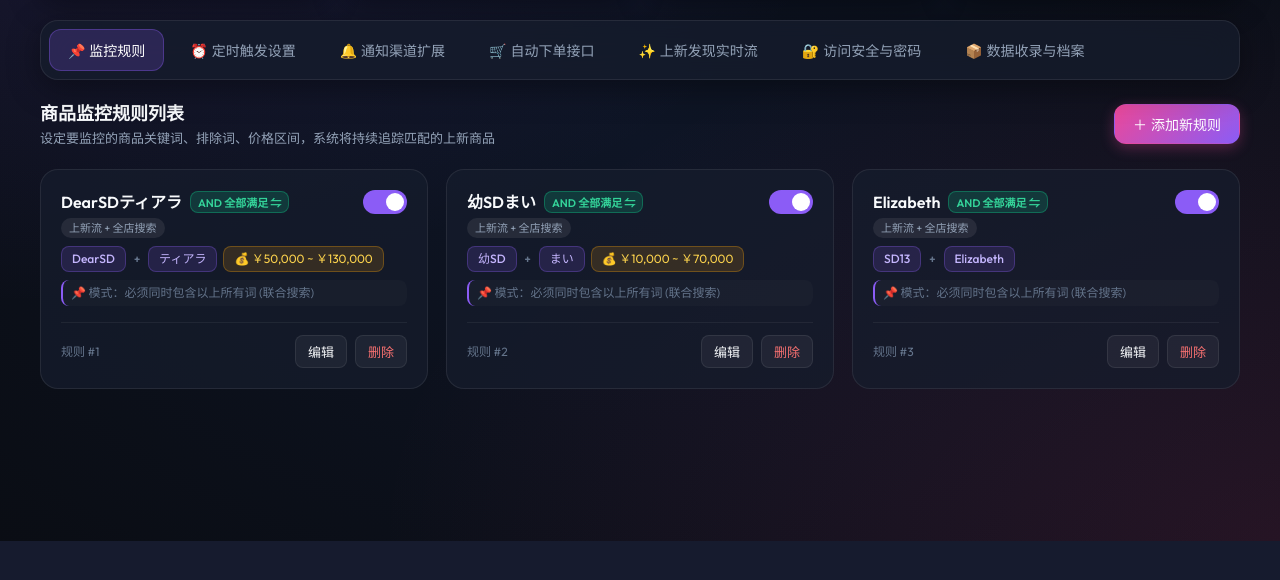
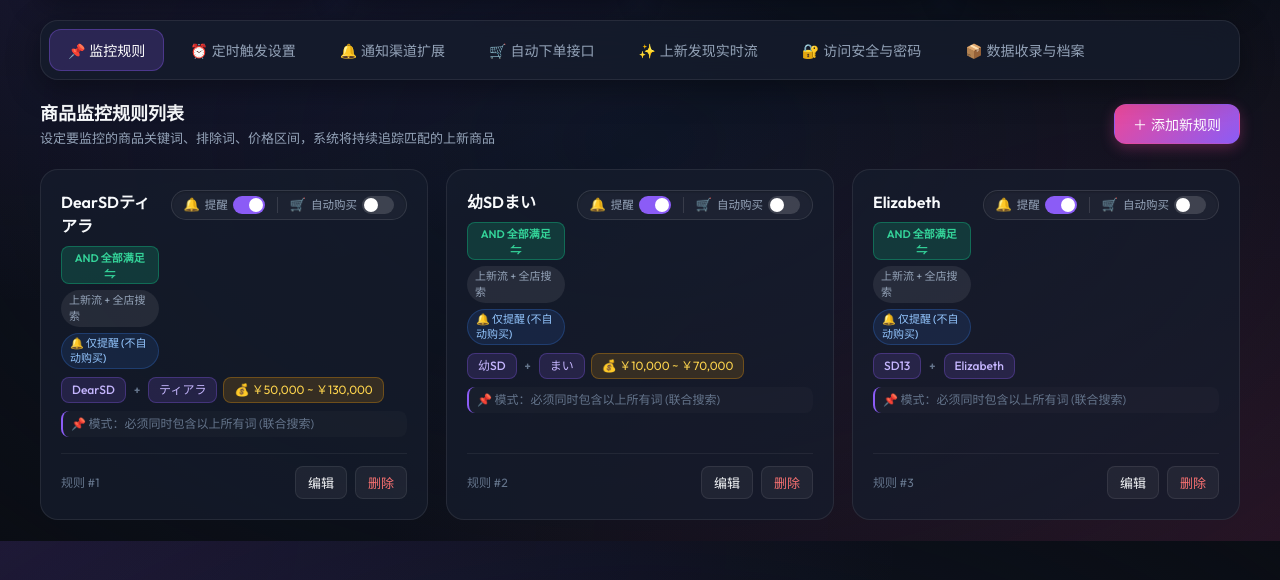
Before and after one commit to Yangyuchen11/dollyteria-watcher, a Flask app: page / in a window 1280 px wide. Shown: the part 259-839 px from the top of the page. Before the commit the page ends 800 px from the top, so only its background shows below. Run offline with Flask 3, Linux system fonts and the light colour scheme; data that the repository does not hold is empty.

Commit message:
feat: implement core monitor engine, web UI assets, and auto-order configuration support

```diff
--- a/config.example.json
+++ b/config.example.json
@@ -11,6 +11,7 @@
       "max_price": 0,
       "search_mode": "both",
       "match_mode": "all",
+      "auto_order": false,
       "enabled": true
     }
   ],
--- a/web/static/app.js
+++ b/web/static/app.js
@@ -500,6 +500,27 @@ function renderWatches() {
             ? '📌 模式：必须同时包含以上所有词 (联合搜索)'
             : '📌 模式：包含以上任意一个词即可';
 
+        const autoOrderEnabled = Boolean(rule.auto_order);
+        const globalAoEnabled = Boolean(currentConfig.auto_order?.enabled);
+        const isDryRun = currentConfig.auto_order?.dry_run !== false;
+
+        let statusBadgeHtml = '';
+        if (!rule.enabled) {
+            statusBadgeHtml = '<span class="rule-status-badge status-paused" title="规则已停用，不参与检测与提醒">⏸️ 已暂停监控</span>';
+        } else if (autoOrderEnabled) {
+            if (globalAoEnabled) {
+                if (isDryRun) {
+                    statusBadgeHtml = '<span class="rule-status-badge status-dry-run" title="已加入自动购买名单，当前全局处于安全仿真模式 (直达确认页拦截)">🛡️ 自动购买适用 (仿真测试)</span>';
+                } else {
+                    statusBadgeHtml = '<span class="rule-status-badge status-live-buy" title="已加入自动购买名单，命中时将自动以真实订单下单！">🚨 自动抢购适用 (真实下单)</span>';
+                }
+            } else {
+                statusBadgeHtml = '<span class="rule-status-badge status-standby" title="已开启自动购买，但自动下单全局总开关未开启，当前仅发送提醒">🛒 自动购买就绪 (全局未开)</span>';
+            }
+        } else {
+            statusBadgeHtml = '<span class="rule-status-badge status-notify-only" title="仅消息提醒模式，绝不自动下单">🔔 仅提醒 (不自动购买)</span>';
+        }
+
         card.innerHTML = `
             <div>
                 <div class="watch-card-top">
@@ -508,12 +529,30 @@ function renderWatches() {
                             <div class="watch-name">${escapeHtml(rule.name)}</div>
                             ${matchBadge}
                         </div>
-                        <span class="watch-mode-tag">${modeMap[rule.search_mode] || '综合检索'}</span>
+                        <div style="display:flex;align-items:center;gap:6px;flex-wrap:wrap;margin-top:2px;">
+                            <span class="watch-mode-tag">${modeMap[rule.search_mode] || '综合检索'}</span>
+                            ${statusBadgeHtml}
+                        </div>
                     </div>
-                    <label class="switch">
-                        <input type="checkbox" class="watch-toggle" data-idx="${idx}" ${rule.enabled ? 'checked' : ''}>
-                        <span class="slider"></span>
-                    </label>
+                    <div class="watch-switch-cluster">
+                        <div class="watch-switch-item" title="监控与提醒总开关：开启后持续检测新上架并发送通知">
+                            <span class="switch-icon">🔔</span>
+                            <span class="switch-text">提醒</span>
+                            <label class="switch switch-sm">
+                                <input type="checkbox" class="watch-toggle" data-idx="${idx}" ${rule.enabled ? 'checked' : ''}>
+                                <span class="slider"></span>
+                            </label>
+                        </div>
+                        <div class="switch-divider"></div>
+                        <div class="watch-switch-item ${autoOrderEnabled ? 'auto-active' : ''} ${!rule.enabled ? 'disabled' : ''}" title="专属自动购买开关：开启时此商品纳入自动购买名单；关闭时无论全局设置如何仅发送提醒">
+                            <span class="switch-icon">🛒</span>
+                            <span class="switch-text">自动购买</span>
+                            <label class="switch switch-sm">
+                                <input type="checkbox" class="watch-auto-buy-toggle" data-idx="${idx}" ${autoOrderEnabled ? 'checked' : ''} ${!rule.enabled ? 'disabled' : ''}>
+                                <span class="slider slider-emerald"></span>
+                            </label>
+                        </div>
+                    </div>
                 </div>
                 <div class="watch-tag-list">
                     ${kws}
@@ -557,6 +596,23 @@ function renderWatches() {
         });
     });
 
+    elements.watchesContainer.querySelectorAll('.watch-auto-buy-toggle').forEach(chk => {
+        chk.addEventListener('change', (e) => {
+            const idx = parseInt(e.target.dataset.idx);
+            const isChecked = e.target.checked;
+            currentConfig.watches[idx].auto_order = isChecked;
+            saveConfig(true);
+            renderWatches();
+            const ruleName = currentConfig.watches[idx].name;
+            if (isChecked) {
+                const globalOn = currentConfig.auto_order?.enabled;
+                showToast(`已将 [${ruleName}] 加入自动购买名单${globalOn ? '（全局自动下单已就绪）' : '（注：需在自动下单接口开启总开关）'}`, 'success');
+            } else {
+                showToast(`已将 [${ruleName}] 设为【仅提醒模式】（命中时绝不自动下单）`, 'info');
+            }
+        });
+    });
+
     elements.watchesContainer.querySelectorAll('.btn-edit-rule').forEach(btn => {
         btn.addEventListener('click', (e) => {
             const idx = parseInt(e.target.dataset.idx);
@@ -766,6 +822,8 @@ function openRuleModal(rule = null) {
         elements.modalRuleMinPrice.value = rule.min_price || 0;
         elements.modalRuleMaxPrice.value = rule.max_price || 0;
         elements.modalRuleSearchMode.value = rule.search_mode || 'both';
+        const autoOrderChk = document.getElementById('modal-rule-auto-order');
+        if (autoOrderChk) autoOrderChk.checked = Boolean(rule.auto_order);
     } else {
         elements.modalTitle.textContent = '添加监控规则';
         elements.modalRuleId.value = 'w_' + Date.now();
@@ -775,6 +833,8 @@ function openRuleModal(rule = null) {
         elements.modalRuleMinPrice.value = 0;
         elements.modalRuleMaxPrice.value = 0;
         elements.modalRuleSearchMode.value = 'both';
+        const autoOrderChk = document.getElementById('modal-rule-auto-order');
+        if (autoOrderChk) autoOrderChk.checked = false;
     }
     elements.ruleModal.style.display = 'flex';
 }
@@ -806,6 +866,8 @@ function saveRuleFromModal() {
 
     const selectedRadio = document.querySelector('input[name="modal-rule-match-mode"]:checked');
     const matchMode = selectedRadio ? selectedRadio.value : 'all';
+
+    const autoOrderVal = document.getElementById('modal-rule-auto-order')?.checked ?? false;
 
     const existingIdx = currentConfig.watches.findIndex(r => r.id === ruleId);
     const ruleObj = {
@@ -817,6 +879,7 @@ function saveRuleFromModal() {
         max_price: maxPrice,
         search_mode: searchMode,
         match_mode: matchMode,
+        auto_order: autoOrderVal,
         enabled: existingIdx >= 0 ? currentConfig.watches[existingIdx].enabled : true
     };
 
--- a/web/static/style.css
+++ b/web/static/style.css
@@ -419,6 +419,136 @@ body {
     display: flex;
     justify-content: space-between;
     align-items: flex-start;
+    gap: 12px;
+}
+
+/* 监控提醒与自动下单双开关聚合胶囊 */
+.watch-switch-cluster {
+    display: inline-flex;
+    align-items: center;
+    gap: 5px;
+    background: rgba(255, 255, 255, 0.04);
+    border: 1px solid rgba(255, 255, 255, 0.1);
+    border-radius: 30px;
+    padding: 3px 6px;
+    box-shadow: inset 0 1px 2px rgba(0, 0, 0, 0.2);
+    flex-shrink: 0;
+}
+
+.watch-switch-item {
+    display: inline-flex;
+    align-items: center;
+    gap: 5px;
+    padding: 2px 6px;
+    border-radius: 20px;
+    transition: var(--transition);
+}
+
+.watch-switch-item .switch-icon {
+    font-size: 13px;
+    line-height: 1;
+}
+
+.watch-switch-item .switch-text {
+    font-size: 11.5px;
+    font-weight: 500;
+    color: var(--text-secondary);
+    user-select: none;
+    white-space: nowrap;
+}
+
+.watch-switch-item.auto-active {
+    background: rgba(16, 185, 129, 0.12);
+    border: 1px solid rgba(16, 185, 129, 0.35);
+}
+
+.watch-switch-item.auto-active .switch-text {
+    color: #34d399;
+    font-weight: 600;
+}
+
+.watch-switch-item.disabled {
+    opacity: 0.45;
+    pointer-events: none;
+}
+
+.watch-switch-cluster .switch-divider {
+    width: 1px;
+    height: 16px;
+    background: rgba(255, 255, 255, 0.12);
+    margin: 0 1px;
+}
+
+/* 规则运行状态徽标 */
+.rule-status-badge {
+    display: inline-flex;
+    align-items: center;
+    gap: 4px;
+    font-size: 11px;
+    padding: 2px 8px;
+    border-radius: var(--radius-full);
+    font-weight: 500;
+    line-height: 1.4;
+}
+
+.rule-status-badge.status-notify-only {
+    background: rgba(59, 130, 246, 0.12);
+    border: 1px solid rgba(59, 130, 246, 0.25);
+    color: #93c5fd;
+}
+
+.rule-status-badge.status-live-buy {
+    background: rgba(16, 185, 129, 0.15);
+    border: 1px solid rgba(16, 185, 129, 0.4);
+    color: #6ee7b7;
+}
+
+.rule-status-badge.status-dry-run {
+    background: rgba(245, 158, 11, 0.15);
+    border: 1px solid rgba(245, 158, 11, 0.35);
+    color: #fde68a;
+}
+
+.rule-status-badge.status-standby {
+    background: rgba(148, 163, 184, 0.12);
+    border: 1px solid rgba(148, 163, 184, 0.25);
+    color: #cbd5e1;
+}
+
+.rule-status-badge.status-paused {
+    background: rgba(239, 68, 68, 0.1);
+    border: 1px solid rgba(239, 68, 68, 0.2);
+    color: #fca5a5;
+}
+
+/* 紧凑型 Switch 与绿色 Slider */
+.switch.switch-sm {
+    width: 32px;
+    height: 18px;
+}
+
+.switch.switch-sm .slider {
+    border-radius: 20px;
+}
+
+.switch.switch-sm .slider:before {
+    height: 14px;
+    width: 14px;
+    left: 2px;
+    bottom: 2px;
+}
+
+.switch.switch-sm input:checked + .slider:before {
+    transform: translateX(14px);
+}
+
+.slider.slider-emerald {
+    background-color: rgba(255, 255, 255, 0.15);
+}
+
+input:checked + .slider.slider-emerald {
+    background-color: #10b981;
+    box-shadow: 0 0 10px rgba(16, 185, 129, 0.35);
 }
 
 .watch-title-group {
@@ -1033,18 +1163,26 @@ input:checked + .slider:before {
 /* 支付方式与 Dry-Run 仿真面板样式 */
 .payment-options-grid {
     display: grid;
-    grid-template-columns: repeat(auto-fit, minmax(280px, 1fr));
-    gap: 14px;
+    grid-template-columns: repeat(3, 1fr);
+    gap: 12px;
+}
+
+@media (max-width: 900px) {
+    .payment-options-grid {
+        grid-template-columns: 1fr;
+    }
 }
 
 .payment-option-card {
-    display: block;
+    display: flex;
+    flex-direction: column;
+    height: 100%;
     position: relative;
     cursor: pointer;
     border-radius: var(--radius-md);
     border: 1px solid rgba(255, 255, 255, 0.1);
     background: rgba(255, 255, 255, 0.03);
-    padding: 14px 16px;
+    padding: 13px 14px;
     transition: var(--transition);
 }
 
--- a/web/templates/index.html
+++ b/web/templates/index.html
@@ -854,6 +854,17 @@
                             <option value="keyword_search">仅关键词全店搜索 (/product-list)</option>
                         </select>
                     </div>
+
+                    <div class="form-group" style="background: rgba(255, 255, 255, 0.03); border: 1px solid rgba(255, 255, 255, 0.08); border-radius: var(--radius-md); padding: 12px 14px;">
+                        <div class="switch-row" style="margin-bottom: 4px;">
+                            <label class="switch switch-sm">
+                                <input type="checkbox" id="modal-rule-auto-order">
+                                <span class="slider slider-emerald"></span>
+                            </label>
+                            <span class="form-label-inline" style="font-weight: 600; color: var(--text-primary);">🛒 允许自动购买 (加入自动下单名单)</span>
+                        </div>
+                        <span class="form-tip" style="margin: 0;">开启后，当全局自动下单总开关开启时，命中此商品将自动秒级下单；关闭时仅发送通知提醒，绝不下单。</span>
+                    </div>
                 </div>
                 <div class="modal-footer">
                     <button id="modal-btn-cancel" class="btn btn-ghost">取消</button>
```
Also changed, not shown: core/monitor.py (+13 -9 lines).
